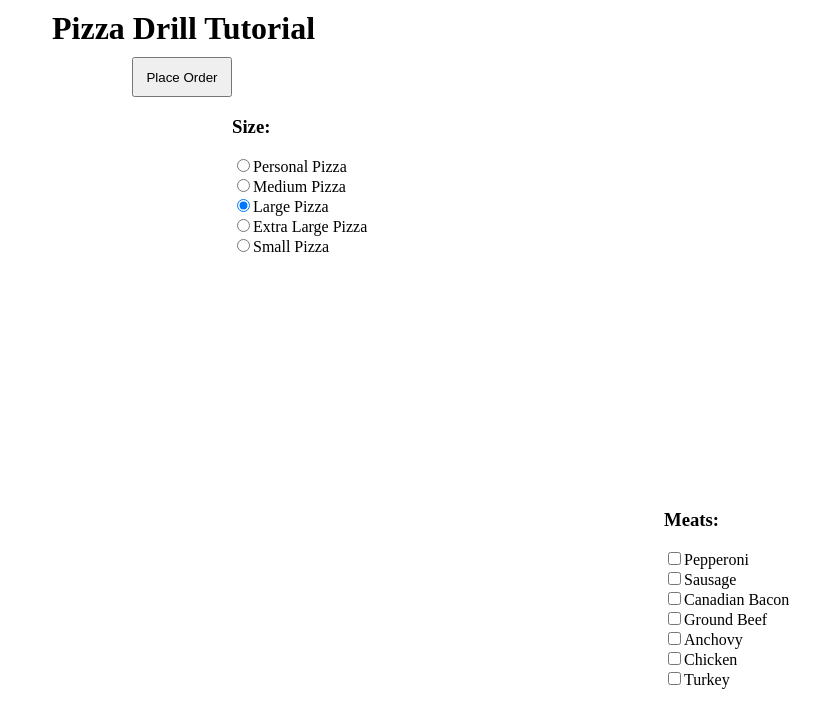
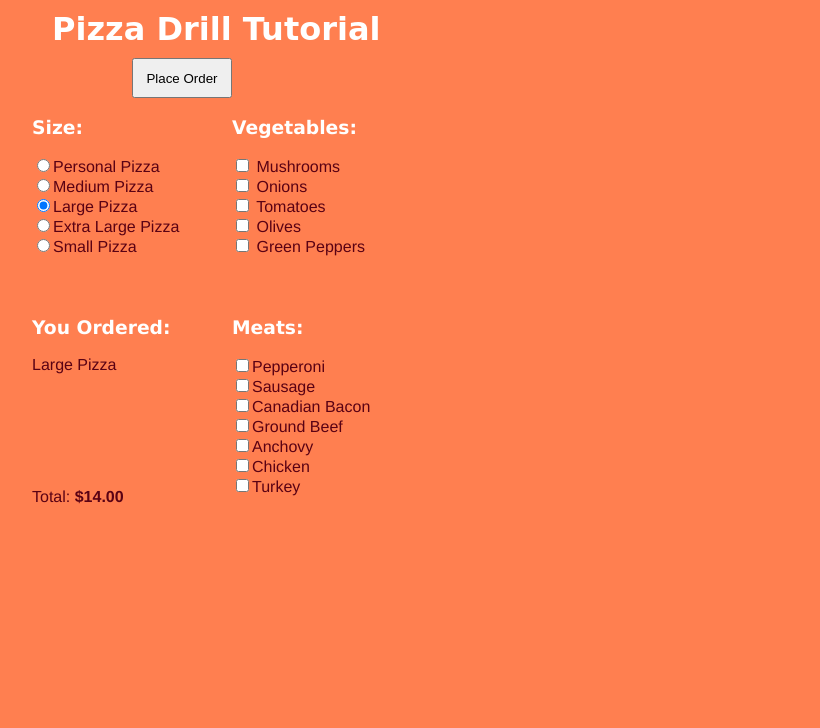
Before and after one commit to Quiholder/Javascript-Projects, a plain HTML site: page basic javascript projects/Pizza_Menu_Project/Pizzamenu.html in a window 1280 px wide. Both pictures are taken after a click on the button "Place Order". Shown: the whole page, without its empty margins (408-1228 px from the left). Drawn offline with Linux system fonts and the light colour scheme.

Commit message:
pizza menu

```diff
--- a/basic javascript projects/Pizza_Menu_Project/CSS/pizza.css
+++ b/basic javascript projects/Pizza_Menu_Project/CSS/pizza.css
@@ -14,6 +14,11 @@
     float:right;
 }
 .left {
+    width:200px;
+    height:200px;
+    float:left;
+}
+.center {
     width:200px;
     height:200px;
     float:left;
@@ -39,3 +44,18 @@
     width:100px;
     height:40px;
 }
+body {
+    background-color: coral;
+}
+h1 {
+    font-family:cursive;
+    color:white;
+}
+h3 {
+    font-family:Verdana, Geneva, Tahoma, sans-serif;
+    color:white;
+}
+div {
+    font-family:'Franklin Gothic Medium', 'Arial Narrow', Arial, sans-serif;
+    color:rgb(90, 2, 20);
+}
--- /dev/null
+++ b/basic javascript projects/Pizza_Menu_Project/JS/pizza.js
@@ -0,0 +1,56 @@
+function getReceipt() {
+	// This initializes our string so it can get passed from
+	// function to function, growing line by line into a full receipt
+	var text1 = "<h3>You Ordered:</h3>";
+	var runningTotal = 0;
+	var sizeTotal = 0;
+	var sizeArray = document.getElementsByClassName("size");
+	for (var i = 0; i < sizeArray.length; i++) {
+		if (sizeArray[i].checked) {
+			var selectedSize = sizeArray[i].value;
+			text1 = text1+selectedSize+"<br>";
+		}
+	}
+	if (selectedSize === "Personal Pizza") {
+		sizeTotal = 6;
+	} else if (selectedSize === "Small Pizza") {
+		sizeTotal = 8;
+	} else if (selectedSize === "Medium Pizza") {
+		sizeTotal = 10;
+	} else if (selectedSize === "Large Pizza") {
+		sizeTotal = 14;
+	} else if (selectedSize === "Extra Large Pizza") {
+		sizeTotal = 16;
+	}
+	runningTotal = sizeTotal;
+	console.log(selectedSize+" = $"+sizeTotal+".00");
+	console.log("size text1: "+text1);
+	console.log("subtotal: $"+runningTotal+".00");
+	getTopping(runningTotal,text1); // All three of these variables will be passed on to each function
+};
+
+function getTopping(runningTotal,text1) {
+	var toppingTotal = 0;
+	var selectedTopping = [];
+	var toppingArray = document.getElementsByClassName("toppings");
+	for (var j = 0; j < toppingArray.length; j++) {
+		if (toppingArray[j].checked) {
+			selectedTopping.push(toppingArray[j].value);
+			console.log("selected topping item: ("+toppingArray[j].value+")");
+			text1 = text1+toppingArray[j].value+"<br>";
+		}
+	}
+	var toppingCount = selectedTopping.length;
+	if (toppingCount > 1) {
+		toppingTotal = (toppingCount - 1);
+	} else {
+		toppingTotal = 0;
+	}
+	runningTotal = (runningTotal + toppingTotal);
+	console.log("total selected topping items: "+toppingCount);
+	console.log(toppingCount+" topping - 1 free topping = "+"$"+toppingTotal+".00");
+	console.log("topping text1: "+text1);
+	console.log("Purchase Total: "+"$"+runningTotal+".00");
+	document.getElementById("showText").innerHTML=text1;
+	document.getElementById("totalPrice").innerHTML = "</h3>Total: <strong>$"+runningTotal+".00"+"</strong></h3>";
+};
--- a/basic javascript projects/Pizza_Menu_Project/Pizzamenu.html
+++ b/basic javascript projects/Pizza_Menu_Project/Pizzamenu.html
@@ -4,7 +4,6 @@
         <title>Pizza Drill Demo</title>
         <META HTTP-EQUIV="Content-Type" CONTENT="text/html; charset=UTF-8">
         <meta content="width=device-width,initial-scale=1.0" name="viewpoint">
-        <script src="" defer></script>
         <link rel="stylesheet" type = "text/css" href= "./CSS/pizza.css">
     </head>
 
@@ -14,41 +13,41 @@
         <input id="btnOrder" type="button" onclick="getReceipt()"
           value="Place Order">
           <form id="frmMenu">
-            <div class="menu left"></div>
+            <div class="menu left">
             <h3>Size:</h3>
-            <input class="size" type="radio" name="Size"
-              value="Personal Pizza">Personal Pizza<br>
-            <input class="size" type="radio" name="Size"
-              value="Medium Pizza">Medium Pizza<br>
-            <input class="size" type="radio" name="Size"
-              value="Large Pizza" checked>Large Pizza<br>
-            <input class="size" type="radio" name="Size"
-            value="Extra Large Pizza">Extra Large Pizza<br>
-            <input class="size" type="radio" name="Size"
-            value="Small">Small Pizza<br>
-          </div>
+            <input class="size" type="radio" name="Size" value="Personal Pizza">Personal Pizza<br>
+            <input class="size" type="radio" name="Size" value="Medium Pizza">Medium Pizza<br>
+            <input class="size" type="radio" name="Size" value="Large Pizza" checked>Large Pizza<br>
+            <input class="size" type="radio" name="Size" value="Extra Large Pizza">Extra Large Pizza<br>
+            <input class="size" type="radio" name="Size" value="Small">Small Pizza</br>
+            </div>
+
+            <div class="menu center">
+              <h3>Vegetables:</h3>
+              <input class="toppings" type="checkbox" name="Topping" value="Mushrooms"> Mushrooms<br>
+              <input class="toppings" type="checkbox" name="Topping" value="Onions"> Onions<br>
+              <input class="toppings" type="checkbox" name="Topping" value="Tomatoes"> Tomatoes<br>
+              <input class="toppings" type="checkbox" name="Topping" value="Olives"> Olives<br>
+              <input class="toppings" type="checkbox" name="Topping" value="Green Peppers"> Green Peppers<br>
+            </div>
+
           <div class="menu right">
             <h3>Meats:</h3>
-            <input class="toppings" type="checkbox" name="Topping"
-               value="Pepperoni">Pepperoni<br>
-            <input class="toppings" type="checkbox" name="Topping"
-               value="Sausage">Sausage<br>
-            <input class="toppings" type="checkbox" name="Topping"
-               value="Canadian Bacon">Canadian Bacon<br>
-            <input class="toppings" type="checkbox" name="Topping"
-               value="Ground Beef">Ground Beef<br>
-            <input class="toppings" type="checkbox" name="Topping"
-               value="Anchovy">Anchovy<br>
-            <input class="toppings" type="checkbox" name="Topping"
-               value="Chicken">Chicken<br>
-               <input class="toppings" type="checkbox" name="Topping"
-               value="Turkey">Turkey<br>
+            <input class="toppings" type="checkbox" name="Topping" value="Pepperoni">Pepperoni<br>
+            <input class="toppings" type="checkbox" name="Topping" value="Sausage">Sausage<br>
+            <input class="toppings" type="checkbox" name="Topping" value="Canadian Bacon">Canadian Bacon<br>
+            <input class="toppings" type="checkbox" name="Topping" value="Ground Beef">Ground Beef<br>
+            <input class="toppings" type="checkbox" name="Topping" value="Anchovy">Anchovy<br>
+            <input class="toppings" type="checkbox" name="Topping" value="Chicken">Chicken<br>
+            <input class="toppings" type="checkbox" name="Topping" value="Turkey">Turkey<br>
           </div>
-          <div id="cart">
+
+            <div id="cart">
             <div id="showText"></div>
             <div id="totalPrice"></div>
          </div>
       </form>
     </div>
+    <script src="./JS/pizza.js" defer></script>
   </body>
 </html>
```
